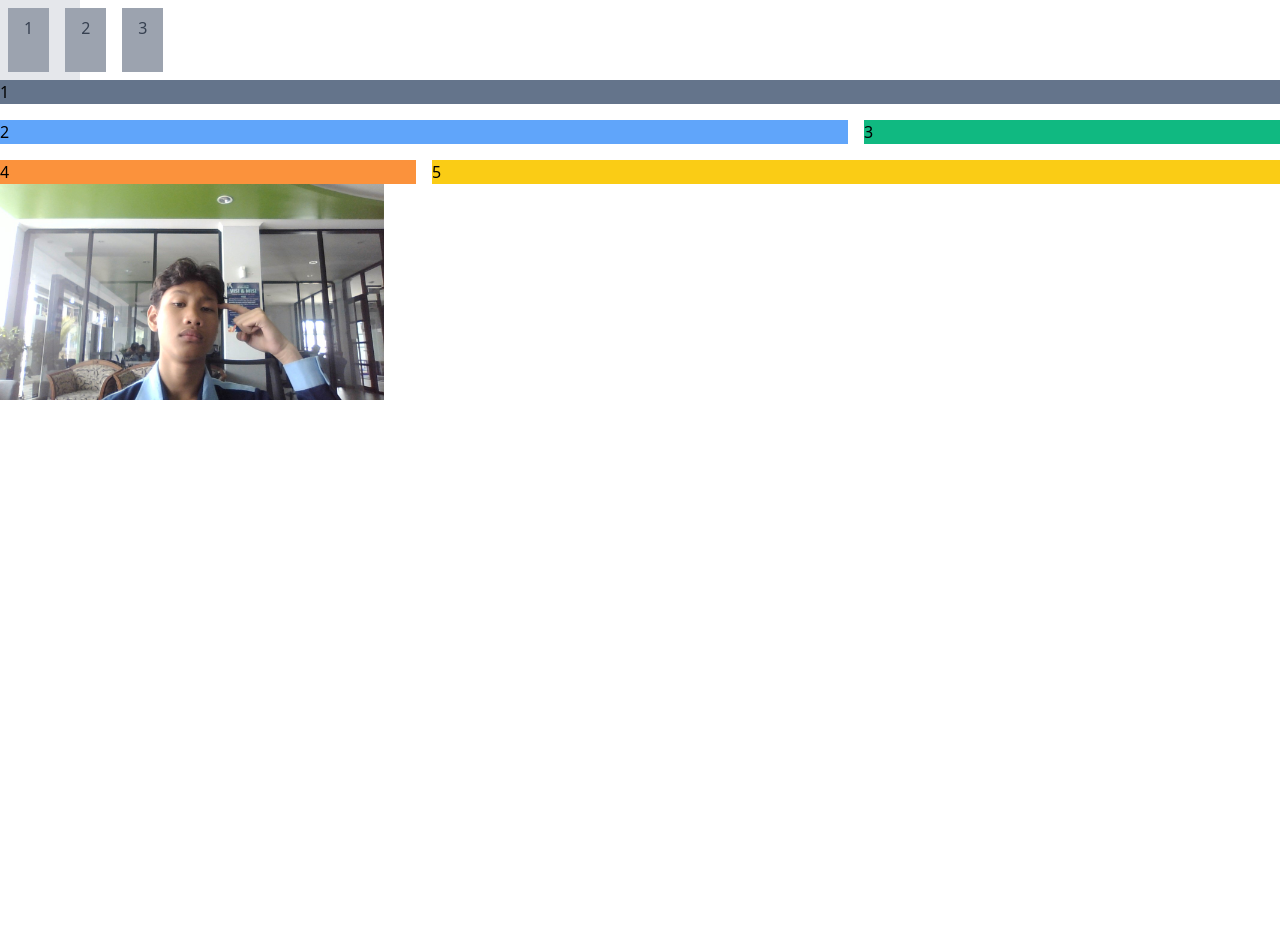
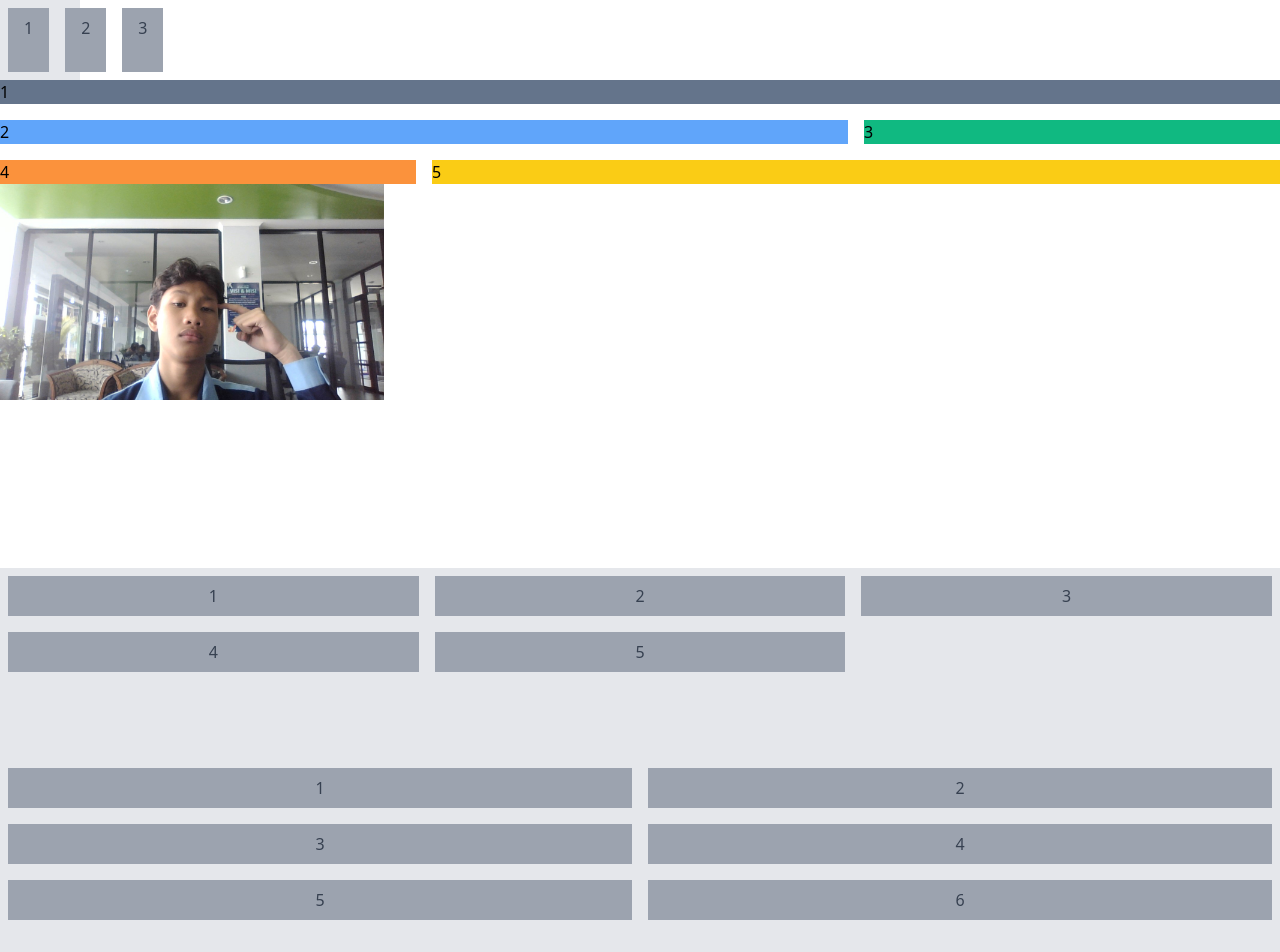
Before and after one commit to dillah1234/tw, a website: page tailwind/public/flexbox.html in a window 1280 px wide. Before the commit the page ends 800 px from the top, so only its background shows below. Drawn offline with Linux system fonts and the light colour scheme.

Commit message:
flexbox
update

```diff
--- a/tailwind/public/flexbox.html
+++ b/tailwind/public/flexbox.html
@@ -28,5 +28,32 @@
           </div>
     </div>
     <div class="justify-center w-96 h-96 bg-ganzz bg-contain bg-no-repeat"></div>
+
+    <div class="flex content-start flex-wrap bg-gray-200 h-48">
+        <div class="w-1/3 p-2">
+          <div class="text-gray-700 text-center bg-gray-400 p-2">1</div>
+        </div>
+        <div class="w-1/3 p-2">
+          <div class="text-gray-700 text-center bg-gray-400 p-2">2</div>
+        </div>
+        <div class="w-1/3 p-2">
+          <div class="text-gray-700 text-center bg-gray-400 p-2">3</div>
+        </div>
+        <div class="w-1/3 p-2">
+          <div class="text-gray-700 text-center bg-gray-400 p-2">4</div>
+        </div>
+        <div class="w-1/3 p-2">
+          <div class="text-gray-700 text-center bg-gray-400 p-2">5</div>
+        </div>
+      </div>
+
+      <div class="grid grid-cols-2 bg-gray-200 place-content-start h-48">
+        <div class="text-gray-700 text-center bg-gray-400 px-4 py-2 m-2">1</div>
+        <div class="text-gray-700 text-center bg-gray-400 px-4 py-2 m-2">2</div>
+        <div class="text-gray-700 text-center bg-gray-400 px-4 py-2 m-2">3</div>
+        <div class="text-gray-700 text-center bg-gray-400 px-4 py-2 m-2">4</div>
+        <div class="text-gray-700 text-center bg-gray-400 px-4 py-2 m-2">5</div>
+        <div class="text-gray-700 text-center bg-gray-400 px-4 py-2 m-2">6</div>
+      </div>
 </body>
 </html>
```
Also changed, not shown: tailwind/public/style.css.
